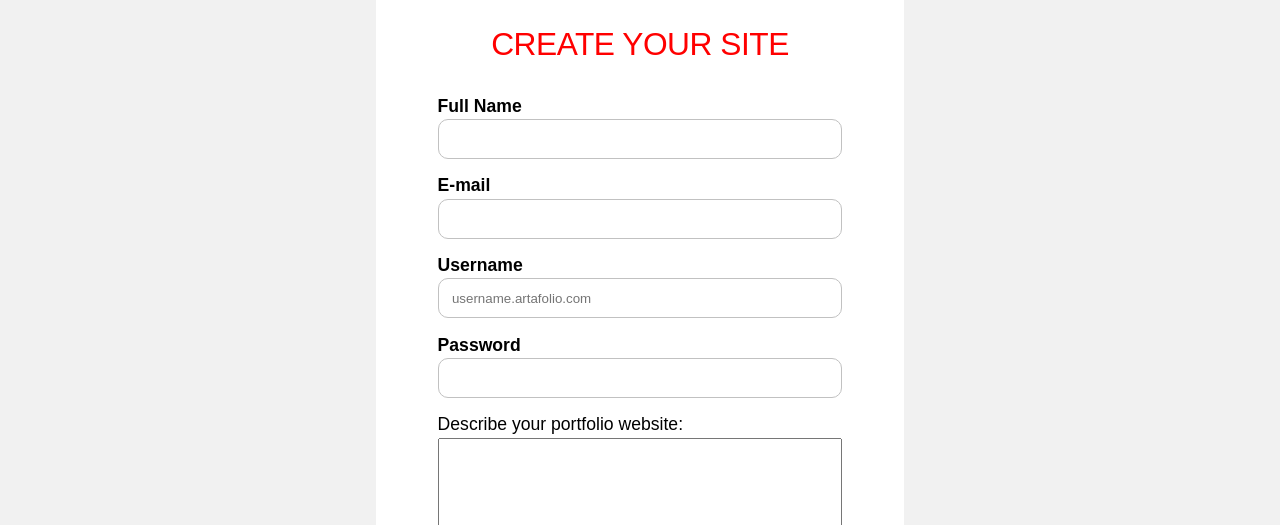
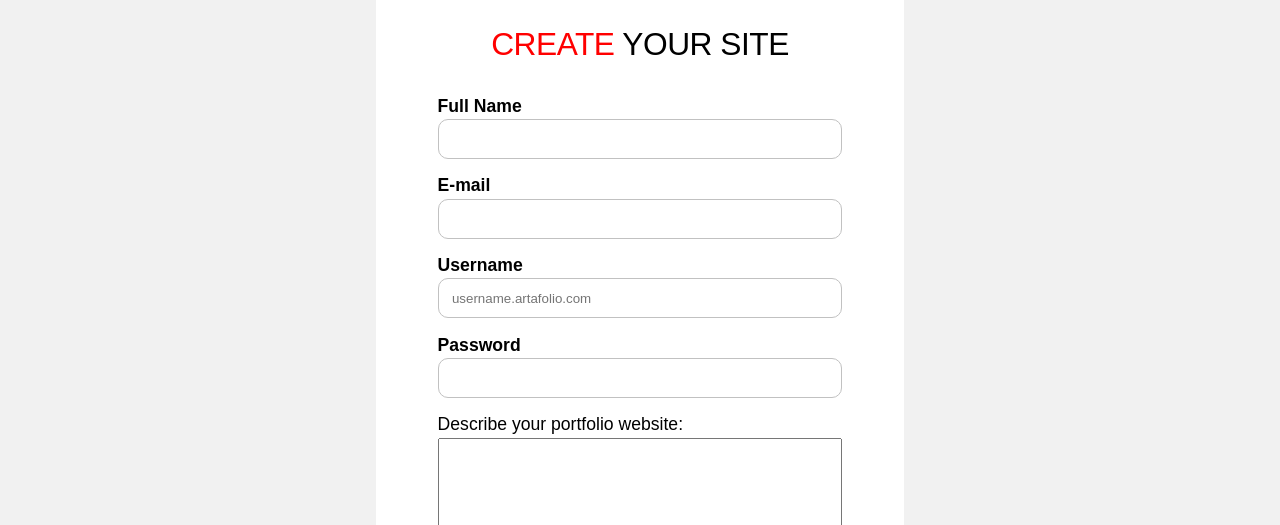
Before and after one commit to annamisak/saas-artafolio, a plain HTML site: page signup.html in a window 1280 px wide. Shown: the part 275-800 px from the top of the page. Drawn offline with Linux system fonts and the light colour scheme.

Commit message:
Text colour update

```diff
--- a/signup.html
+++ b/signup.html
@@ -44,7 +44,7 @@
                     </div>
 
                     <div class="forms island">
-                        <h2 class="red exa center pad-bottom">Create Your Site</h2>
+                        <h2 class="exa center pad-bottom"><span class="red">Create</span> Your Site</h2>
 
                         <form action="thanks.html" method="get">
 
```
